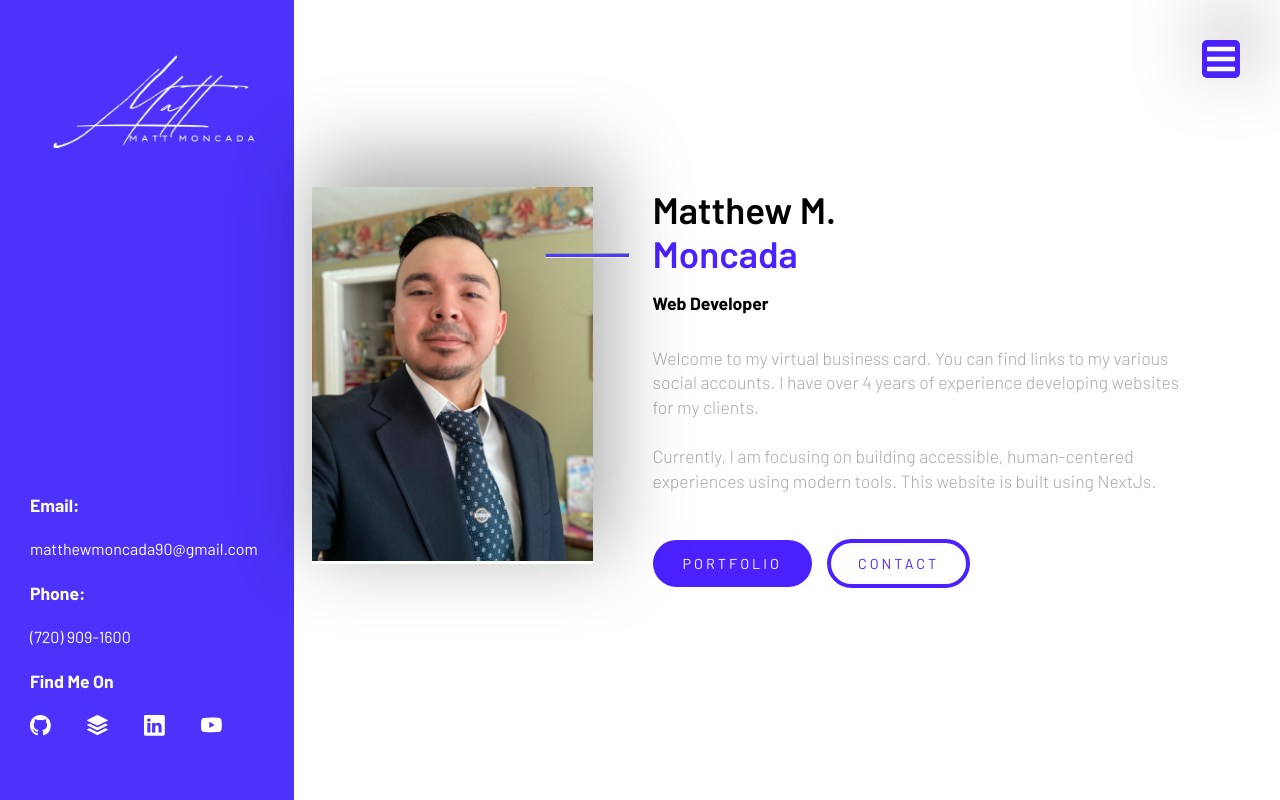
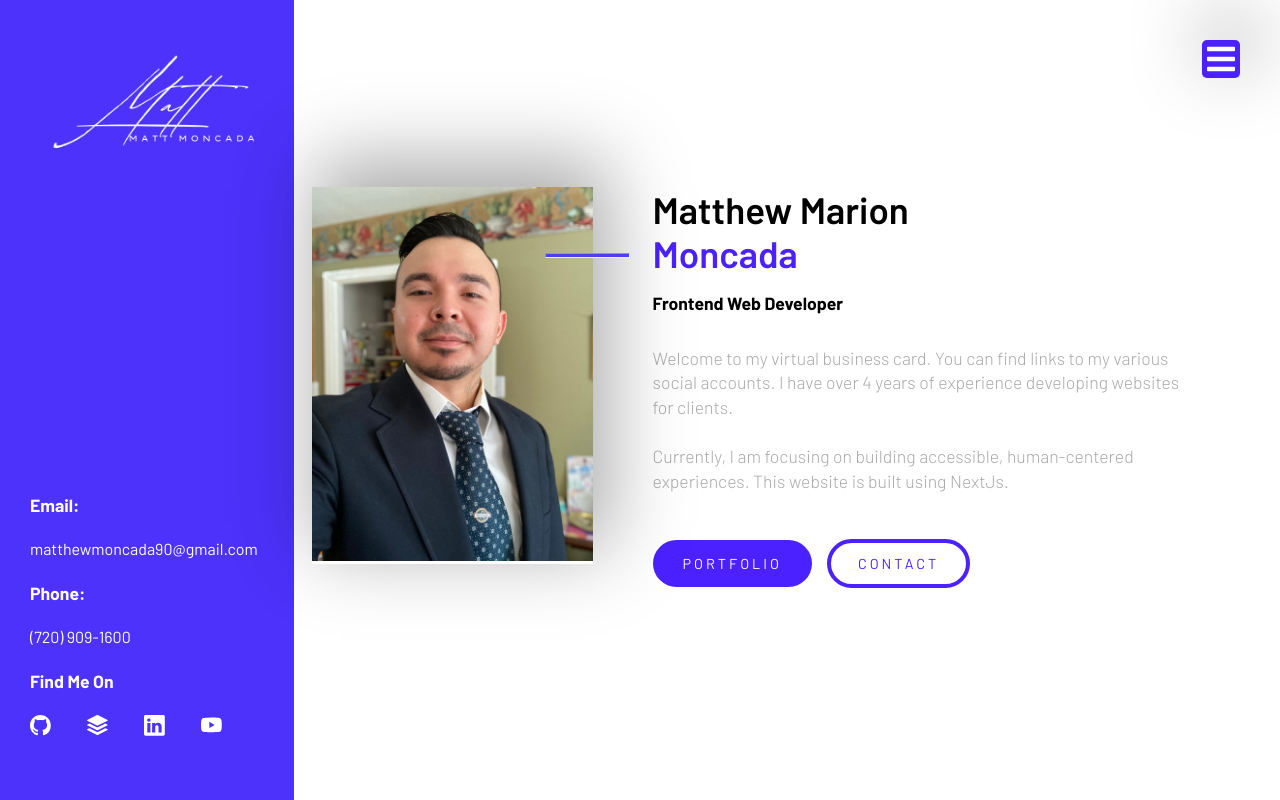
Before and after one commit to AsiaArgento/next-homepage, a Next.js app: page / in a window 1280 px wide. Built offline with nearby package versions, Linux system fonts and the light colour scheme.

Commit message:
updates to meta

```diff
--- a/components/homeContentSection.js
+++ b/components/homeContentSection.js
@@ -19,12 +19,12 @@ function homeContentSection() {
                 <Image src={profilePic} alt="Picture of Matt" />
             </motion.div>
             <div className={styles.profileSection}>
-                <h1>Matthew M.<br/><span>Moncada</span></h1>
+                <h1>Matthew Marion<br/><span>Moncada</span></h1>
                 <hr className={styles.blueLine} />
-                <h5>Web Developer</h5>
+                <h5>Frontend Web Developer</h5>
                 <p>Welcome to my virtual business card. You can find links to my various social accounts.
-                I have over 4 years of experience developing websites for my clients.<br/><br/>
-                Currently, I am focusing on building accessible, human-centered experiences using modern tools.
+                I have over 4 years of experience developing websites for clients.<br/><br/>
+                Currently, I am focusing on building accessible, human-centered experiences.
                 This website is built using NextJs.
                 </p>
                 <Link href="/portfolio"><a className={styles.mainButton}>Portfolio</a></Link>
--- a/pages/index.tsx
+++ b/pages/index.tsx
@@ -12,10 +12,9 @@ const Home: NextPage = () => {
       <Head>
         <title>Home</title>
         <meta httpEquiv="Content-Type" content="text/html;charset=UTF-8" />
-        <meta name="description" content="My name is Matthew Moncada. I am a web developer currently living
-        in San Antonio, Texas. This is my virtual business card with links to my relevant social accounts and
-        an archive of my work." />
-        <meta name="keywords" content="Matthew Marion Moncada, Frontend Developer, Web Developer, Business Card, WordPress, Full-stack, San Antonio, Texas" />
+        <meta name="description" content="Hello, welcome to my online v-card. My name is Matthew Marion Moncada,
+        I am a frontend web developer based out of Denver, Colorado." />
+        <meta name="keywords" content="Matthew Marion Moncada, Frontend Developer, Web Developer, Business Card, WordPress, Full-stack, Denver, Colorado" />
         <meta name="author" content="Matthew Marion Moncada"/>
         <meta name="viewport" content="width=device-width, initial-scale=1.0" />
         <link rel="icon" href="/favicon.ico" />
```
